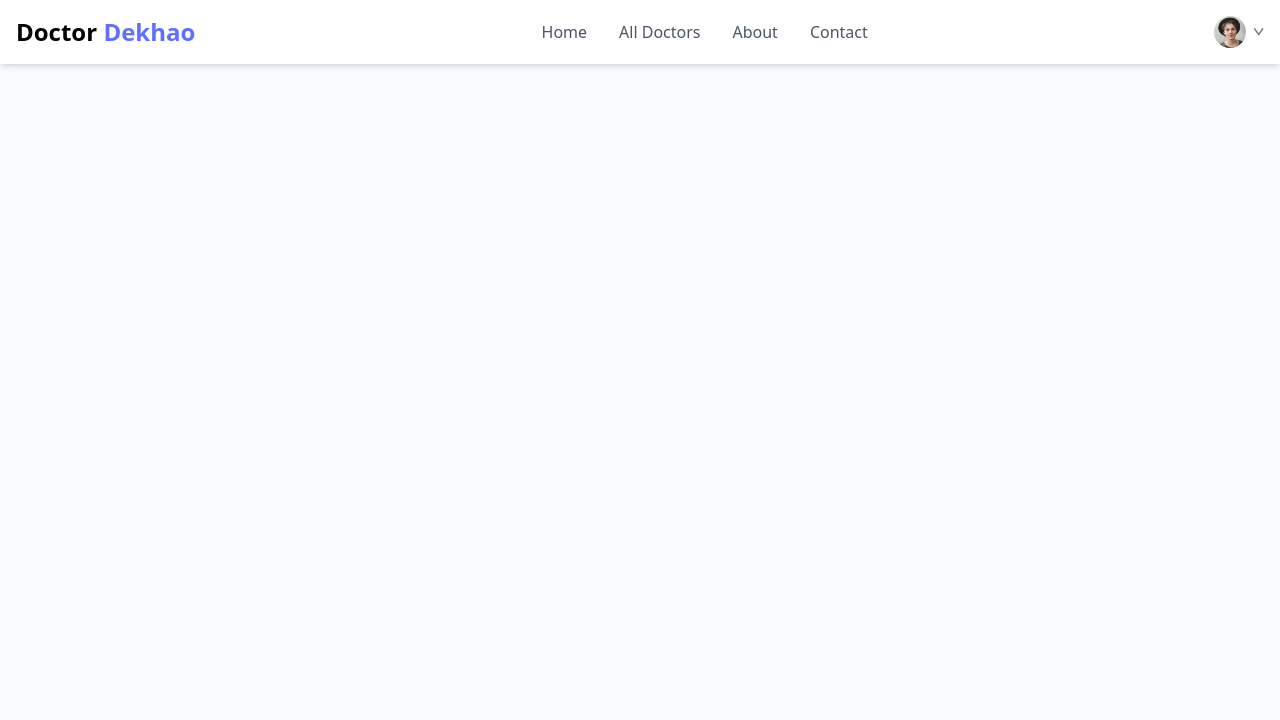
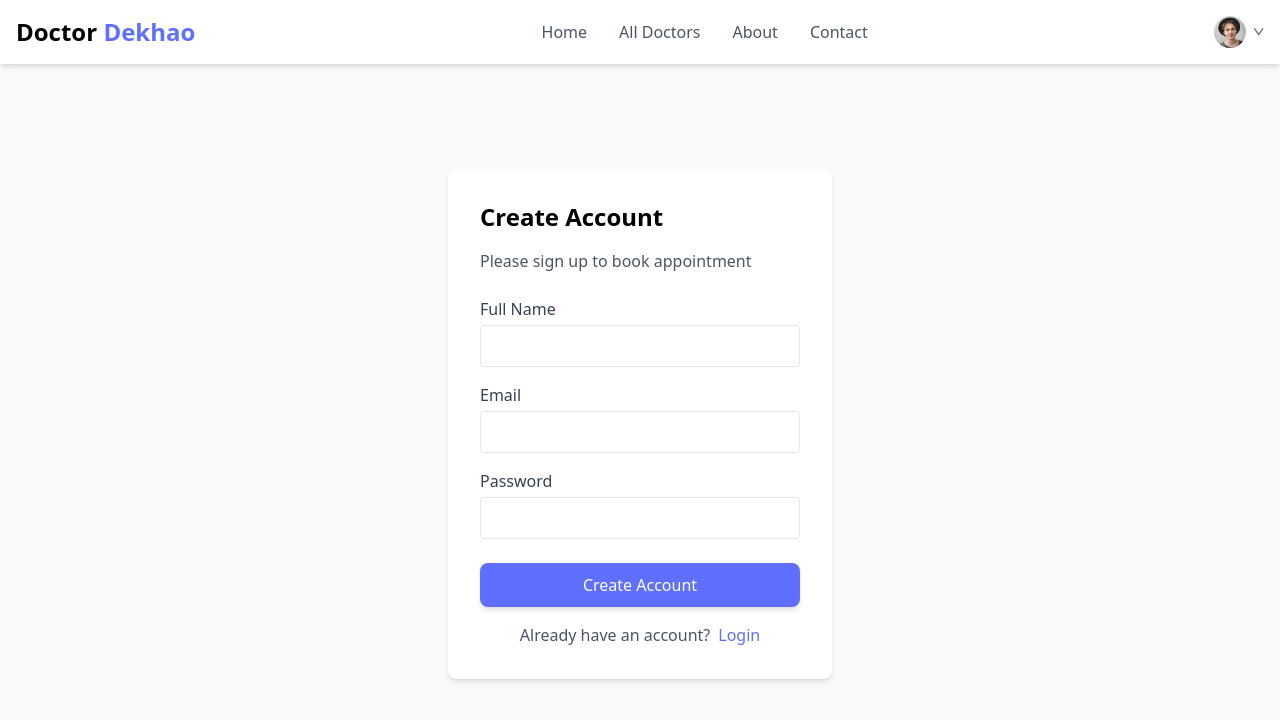
Before and after one commit to Al-AminWeb/doctor-dekhao-mern-stack, a React (Vite) app in the folder frontend/: page /login in a window 1280 px wide. Shown: the top 720 px of the page. Built offline with nearby package versions, Linux system fonts and the light colour scheme.

Commit message:
Design login page

```diff
--- a/frontend/src/pages/Login.jsx
+++ b/frontend/src/pages/Login.jsx
@@ -1,8 +1,87 @@
-import React from 'react';
+import React, { useState } from 'react';
 
 function Login(props) {
+
+    const [state,setState] = useState('Sign Up')
+
+    const [email,setEmail]=useState('')
+    const [password,setPassword]=useState('')
+    const [name,setName]=useState('')
+
+    const onSubmitHandler =async(event) =>{
+        event.preventDefault()
+
+    }
+
+
+
+    const handleChange = (e) => {
+
+    }
+
     return (
-        <div></div>
+        <form className='min-h-[80vh] flex items-center justify-center w-full'>
+            <div className='bg-white p-8 rounded-lg shadow-md w-96'>
+                <p className='text-2xl font-bold mb-4'>{state === 'Sign Up' ? "Create Account": "Login"}</p>
+                <p className='text-gray-600 mb-6'>Please {state === 'Sign Up' ? "sign up": "log in"} to book appointment</p>
+                <div className='space-y-4'>
+                    {state === 'Sign Up' && (
+                        <div>
+                            <p className='text-gray-700 mb-1'>Full Name</p>
+                            <input
+                                type="text"
+                                onChange={(e)=>setName(e.target.value)}
+                                value={name}
+                                required
+                                className='w-full p-2 border rounded focus:outline-none focus:ring-2 focus:ring-primary'
+                            />
+                        </div>
+                    )}
+                    <div>
+                        <p className='text-gray-700 mb-1'>Email</p>
+                        <input
+                            type="email"
+                            onChange={(e)=>setEmail(e.target.value)}
+                            value={email}
+                            required
+                            className='w-full p-2 border rounded focus:outline-none focus:ring-2 focus:ring-primary'
+                        />
+                    </div>
+                    <div>
+                        <p className='text-gray-700 mb-1'>Password</p>
+                        <input
+                            type="password"
+                            onChange={(e)=>setPassword(e.target.value)}
+                            value={password}
+                            required
+                            className='w-full p-2 border rounded focus:outline-none focus:ring-2 focus:ring-primary'
+                        />
+                    </div>
+                </div>
+                <button
+                    type="submit"
+                    className='w-full bg-primary text-white font-medium py-2.5 px-4 rounded-lg
+                        hover:bg-primary/90 transform hover:-translate-y-0.5
+                        active:translate-y-0
+                        transition-all duration-150
+                        shadow-md hover:shadow-lg
+                        mt-6'
+                >
+                    {state === 'Sign Up' ? 'Create Account' : 'Login'}
+                </button>
+
+                <p className="text-center text-gray-600 mt-4">
+                    {state === 'Sign Up' ? 'Already have an account?' : "Don't have an account?"}
+                    <button
+                        type="button"
+                        onClick={() => setState(state === 'Sign Up' ? 'Login' : 'Sign Up')}
+                        className="text-primary font-medium ml-2 hover:underline"
+                    >
+                        {state === 'Sign Up' ? 'Login' : 'Sign Up'}
+                    </button>
+                </p>
+            </div>
+        </form>
     );
 }
 
```
